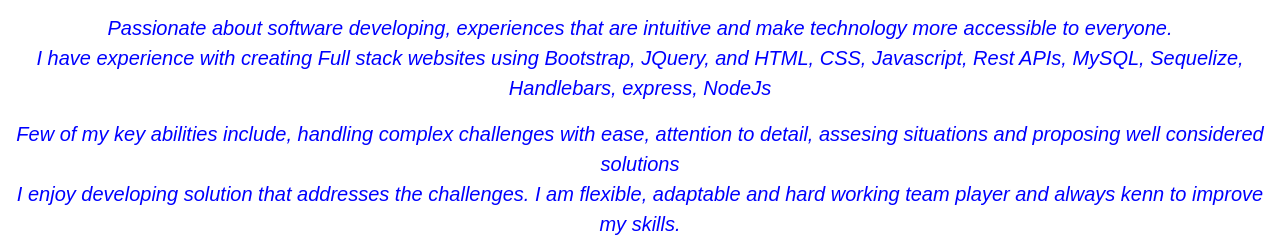
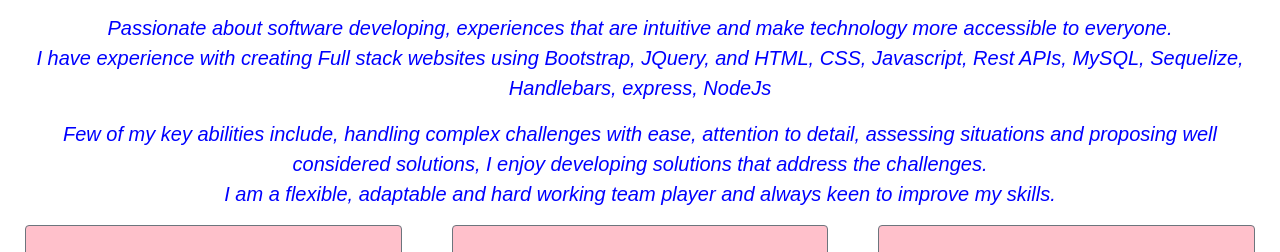
Before and after one commit to vasavi245/updated-portfolio, a plain HTML site: page index.html in a window 1280 px wide. Shown: the part 857-1109 px from the top of the page. Drawn offline with nearby package versions, Linux system fonts and the light colour scheme.

Commit message:
Update index.html

```diff
--- a/index.html
+++ b/index.html
@@ -95,7 +95,7 @@
       <h2 class="text-center mb-50"><b> ~ About Me ~</b></h2>
       <p class= "text-center aboutmetext">Hello, My name is Vasavi. I graduated from JNT University with Becholer of Computer Science and Engineering in 2011.<br>Currently Pursuing certificate of Full Stack Development (Coding Bootcamp) from University of Western Australia </p>
       <p class="text-center aboutmetext">Passionate about software developing, experiences that are intuitive and make technology more accessible to everyone.<br>I have experience with creating Full stack websites using Bootstrap, JQuery, and HTML, CSS, Javascript, Rest APIs, MySQL, Sequelize, Handlebars, express, NodeJs</p>
-      <p class="text-center aboutmetext">Few of my key abilities include, handling complex challenges with ease, attention to detail, assesing situations and proposing well considered solutions<br>I enjoy developing solution that addresses the challenges. I am flexible, adaptable and hard working team player and always kenn to improve my skills.</p>
+      <p class="text-center aboutmetext">Few of my key abilities include, handling complex challenges with ease, attention to detail, assessing situations and proposing well considered solutions, I enjoy developing solutions that address the challenges.<br>I am a flexible, adaptable and hard working team player and always keen to improve my skills.</p>
         <div class="row page-card-grid about-me-cards">
           <div class="col-sm-4 about-me-cards-wrapper">
             <div class="border border-secondary alert d-flex rounded">
```
